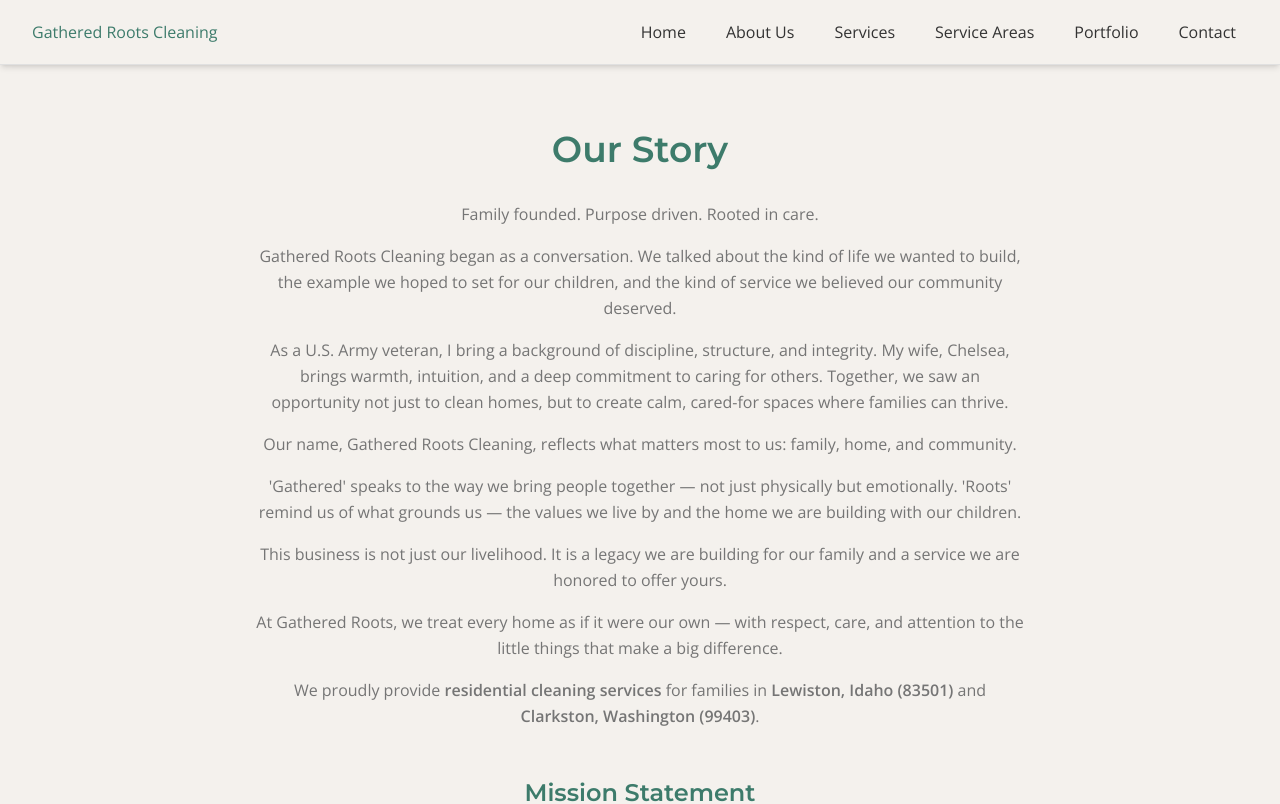
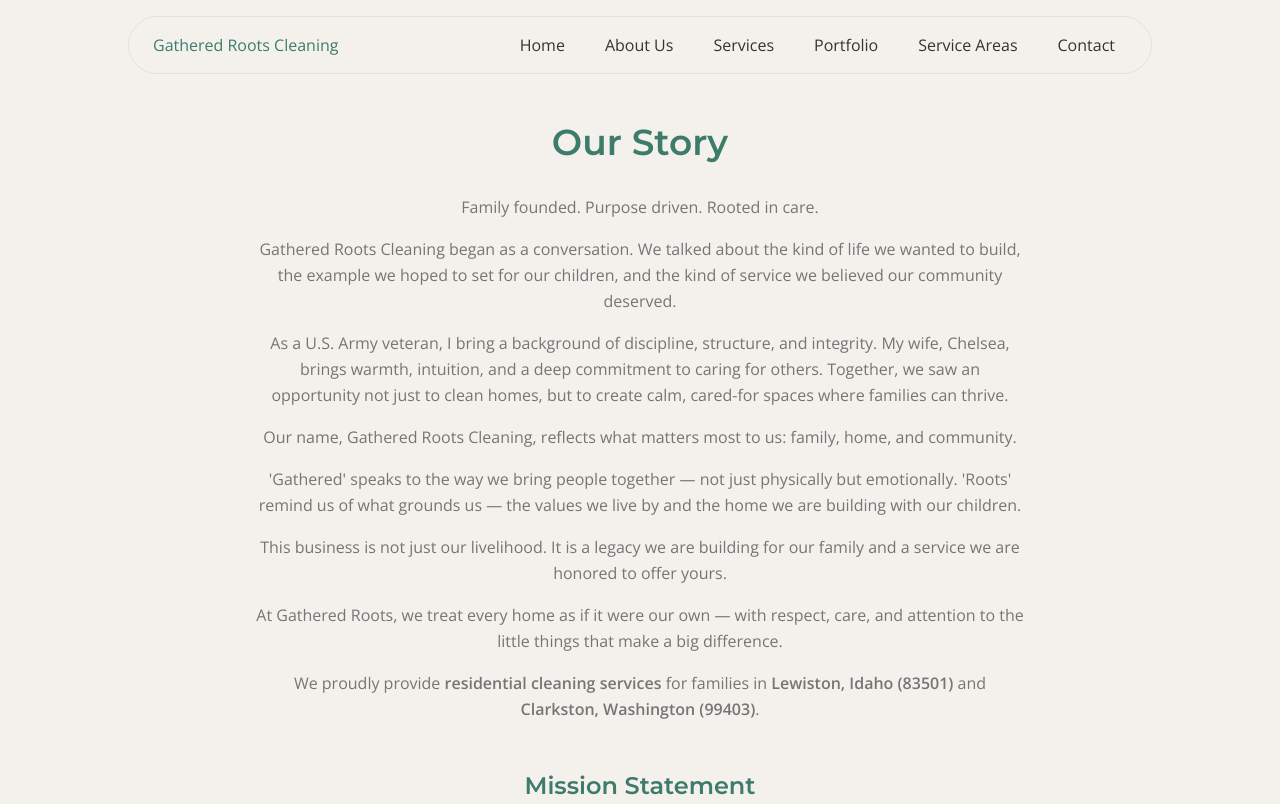
Before and after one commit to justinrm/gathered-roots, a Next.js app: page /about-us in a window 1280 px wide. Shown: the top 804 px of the page. Built offline with nearby package versions, Linux system fonts and the light colour scheme.

Commit message:
Navigation bar

```diff
--- a/components/HeroSection.js
+++ b/components/HeroSection.js
@@ -9,7 +9,7 @@ const HeroSection = () => {
       {/* Hero Content Container */}
       <div className="relative z-10">
         {/* Top section with logo and hero image */}
-        <div className="grid grid-cols-1 lg:grid-cols-2 gap-8 lg:gap-12 items-center min-h-[80vh] py-6 px-4 sm:px-6 lg:px-8">
+        <div className="grid grid-cols-1 lg:grid-cols-2 gap-8 lg:gap-12 items-center min-h-[40vh] py-3 px-4 sm:px-6 lg:px-8">
           {/* Left column - Content */}
           <div className="text-center lg:text-left order-1 lg:order-1">
             {/* Logo - now displayed prominently and larger */}
--- a/components/Navbar.jsx
+++ b/components/Navbar.jsx
@@ -64,21 +64,20 @@ const Navbar = ({ logoText = 'Gathered Roots Cleaning', navItems }) => {
     { href: '/', label: 'Home' },
     { href: '/about-us', label: 'About Us' },
     { href: '/services', label: 'Services' },
+    { href: '/portfolio', label: 'Portfolio' },
     { href: '/service-areas', label: 'Service Areas' },
-    { href: '/portfolio', label: 'Portfolio' },
     { href: '/contact', label: 'Contact' },
   ];
 
   const itemsToRender = navItems || defaultNavItems;
 
   return (
+    <div className="sticky top-4 z-50 w-full flex justify-center pointer-events-none">
       <nav
-      className="bg-[#F4F1ED] shadow-md border-b border-[#E0E0E0] sticky top-0 z-50"
+        className="pointer-events-auto bg-background/90 backdrop-blur-md shadow-card border border-borders rounded-full max-w-5xl w-[95%] mx-auto px-6 py-2 flex items-center justify-between transition-all duration-300"
         role="navigation"
         aria-label="Main navigation"
       >
-      <div className="max-w-7xl mx-auto px-4 sm:px-6 lg:px-8">
-        <div className="flex items-center justify-between h-16">
         {/* Logo/Brand Name */}
         <div className="flex-shrink-0">
           <Link href="/" className="text-2xl font-bold text-[#333333]" legacyBehavior>
@@ -114,8 +113,14 @@ const Navbar = ({ logoText = 'Gathered Roots Cleaning', navItems }) => {
             )}
           </button>
         </div>
-        </div>
-      </div>
+        {/* Add skip link at the top of the nav */}
+        <a
+          href="#main-content"
+          className="sr-only focus:not-sr-only absolute left-2 top-2 bg-white text-gray-900 px-4 py-2 rounded z-50"
+        >
+          Skip to main content
+        </a>
+      </nav>
       {/* Mobile Menu Content */}
       {isOpen && (
         <div
@@ -151,14 +156,7 @@ const Navbar = ({ logoText = 'Gathered Roots Cleaning', navItems }) => {
           </div>
         </div>
       )}
-      {/* Add skip link at the top of the nav */}
-      <a
-        href="#main-content"
-        className="sr-only focus:not-sr-only absolute left-2 top-2 bg-white text-gray-900 px-4 py-2 rounded z-50"
-      >
-        Skip to main content
-      </a>
-    </nav>
+    </div>
   );
 };
 
```
Lines whose indentation alone changed are shown as unchanged.
